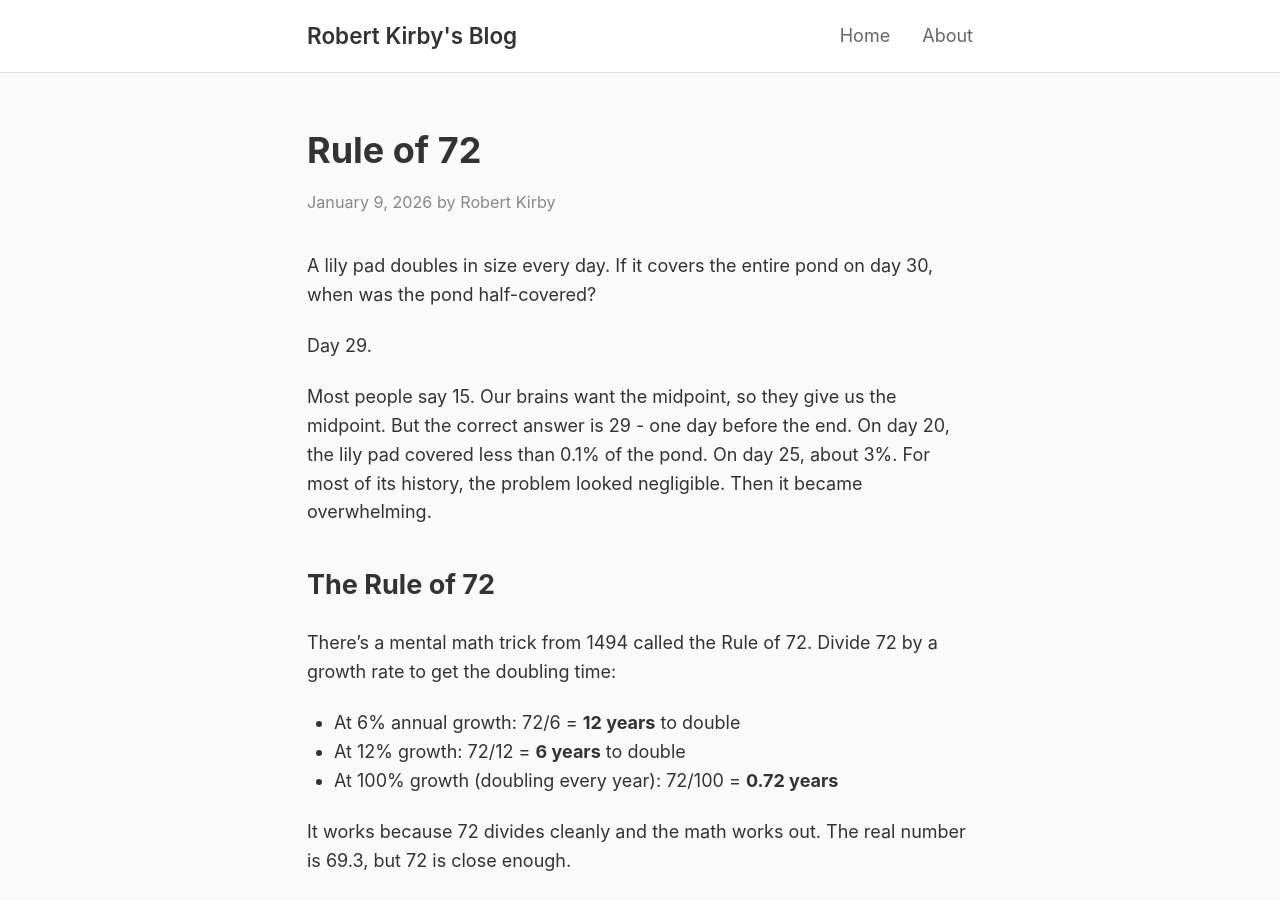
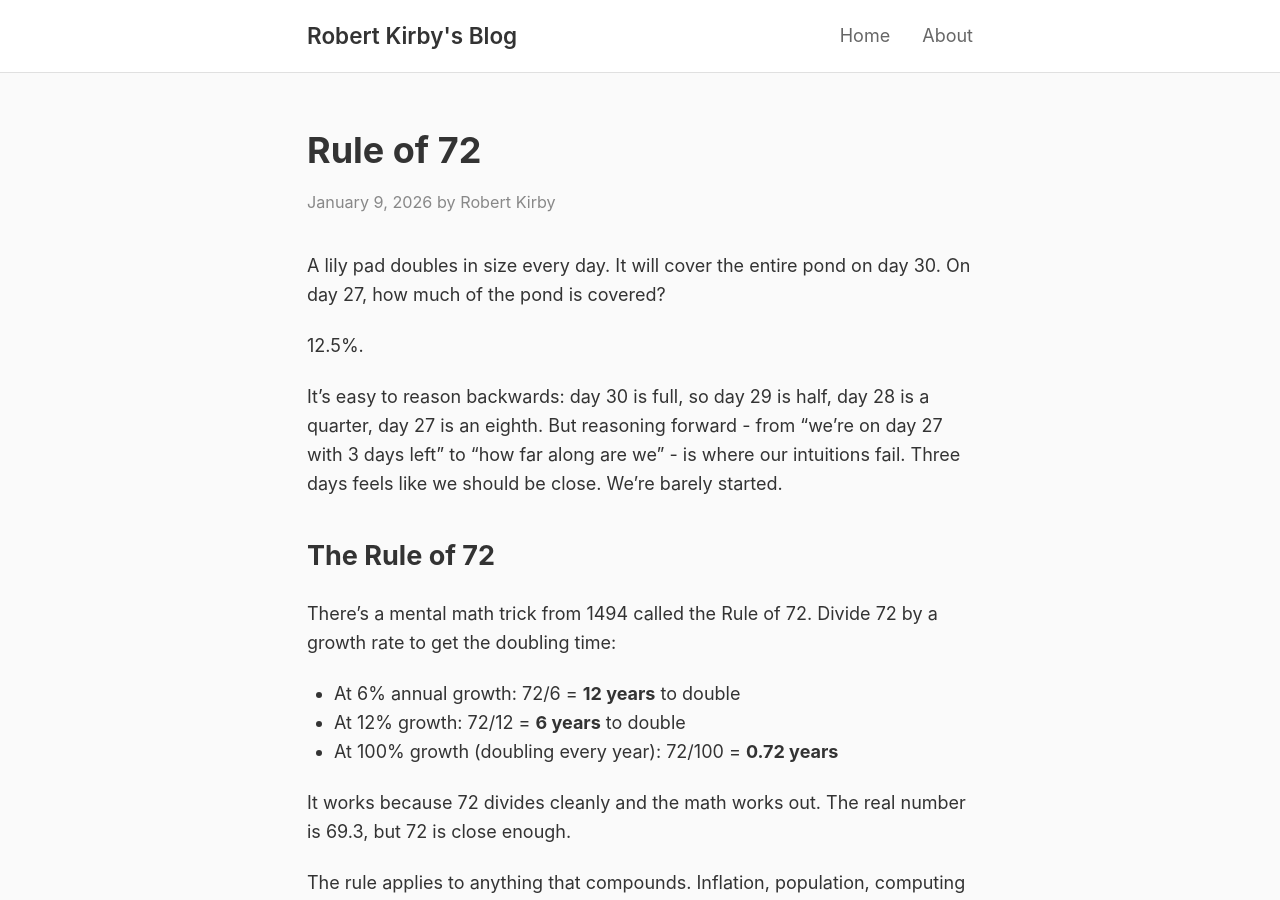
Before and after one commit to rob137/rob137.github.io, a Jekyll site: the page built from _posts/2026-01-09-rule-of-72.md, in a window 1280 px wide and 900 px high. Built offline with Jekyll 4.4.1, drawn with Linux system fonts in a browser that asks for light colours.

Commit message:
Reframe lily pad: day 27 forward reasoning, not midpoint guessing

```diff
--- a/_posts/2026-01-09-rule-of-72.md
+++ b/_posts/2026-01-09-rule-of-72.md
@@ -6,11 +6,11 @@ tags: [ai, llm, exponential, hardware, algorithms]
 excerpt: "We're bad at exponentials. Here's how bad, and why it matters."
 ---
 
-A lily pad doubles in size every day. If it covers the entire pond on day 30, when was the pond half-covered?
+A lily pad doubles in size every day. It will cover the entire pond on day 30. On day 27, how much of the pond is covered?
 
-Day 29.
+12.5%.
 
-Most people say 15. Our brains want the midpoint, so they give us the midpoint. But the correct answer is 29 - one day before the end. On day 20, the lily pad covered less than 0.1% of the pond. On day 25, about 3%. For most of its history, the problem looked negligible. Then it became overwhelming.
+It's easy to reason backwards: day 30 is full, so day 29 is half, day 28 is a quarter, day 27 is an eighth. But reasoning forward - from "we're on day 27 with 3 days left" to "how far along are we" - is where our intuitions fail. Three days feels like we should be close. We're barely started.
 
 ## The Rule of 72
 
```
